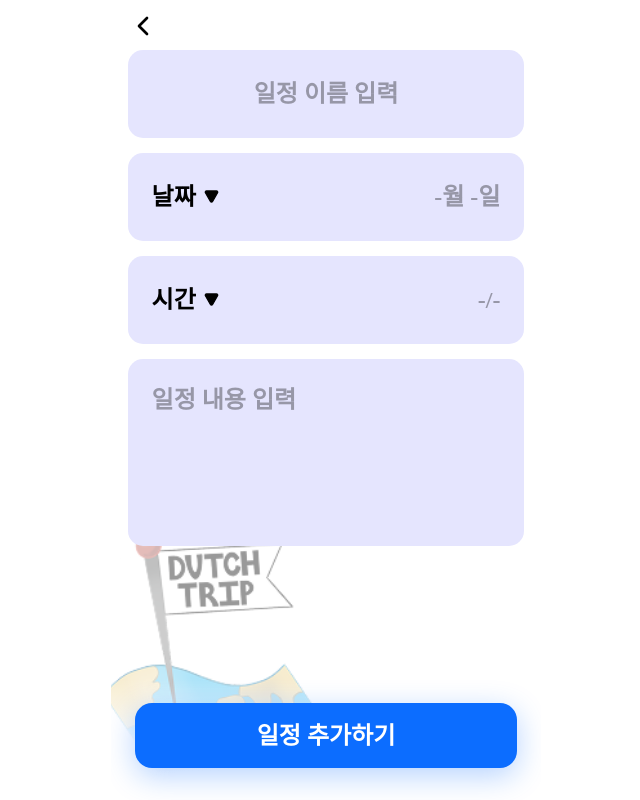
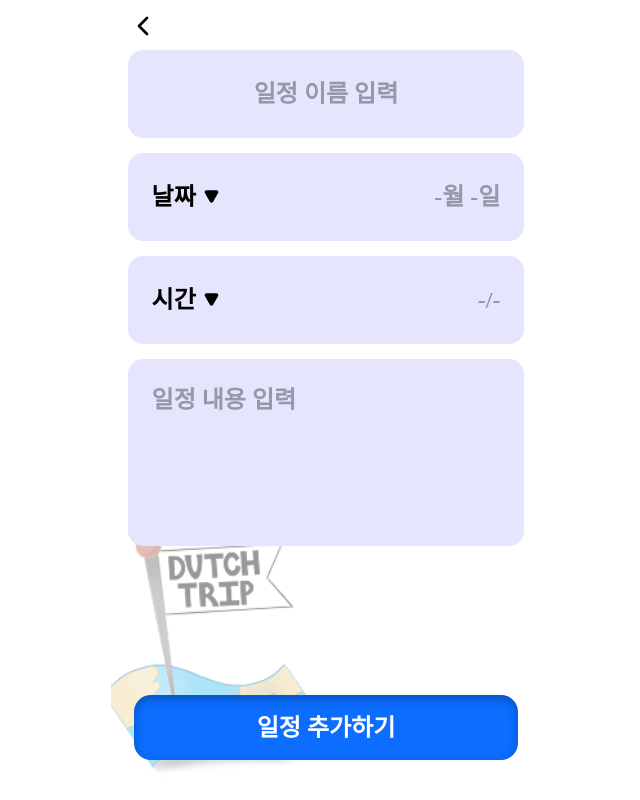
Before and after one commit to seohyun012/Dutch-Trip, a Next.js app: page /add-sch in a window 1280 px wide. Shown: the whole page, without its empty margins (314-954 px from the left). Built offline with nearby package versions, Linux system fonts and the light colour scheme.

Commit message:
feat: 하단 고정 버튼 디자인 통일

```diff
--- a/src/app/add-sch/page.tsx
+++ b/src/app/add-sch/page.tsx
@@ -179,11 +179,11 @@ export default function AddSchedulePage() {
       </main>
 
       {/* 4. 하단 일정 추가 버튼 */}
-      <footer className="absolute bottom-0 left-0 w-full p-6 pb-8 z-30 bg-gradient-to-t from-white via-white/90 to-transparent pointer-events-none">
+      <footer className="absolute bottom-[40px] w-full flex justify-center z-30 pointer-events-none">
         <motion.button
           whileTap={{ scale: 0.95 }}
           onClick={handleSubmit}
-          className="w-full h-[65px] bg-[#0C6DFF] rounded-[17px] shadow-[0_8px_30px_rgb(12,109,255,0.3)] text-white flex items-center justify-center transition-all pointer-events-auto"
+          className="w-[89.5%] h-[65px] bg-[#0C6DFF] rounded-[17px] shadow-[inset_0px_4px_10px_rgba(0,0,0,0.25)] text-white flex items-center justify-center transition-all pointer-events-auto"
           style={{ fontFamily: 'Giants', fontWeight: 700, fontSize: '24px' }}
         >
           일정 추가하기
--- a/src/app/add-trip/page.tsx
+++ b/src/app/add-trip/page.tsx
@@ -186,11 +186,11 @@ export default function AddTripPage() {
       </main>
 
       {/* 최종 제출 버튼 */}
-      <footer className="absolute bottom-0 left-0 w-full p-6 pb-8 z-30 bg-gradient-to-t from-white via-white/90 to-transparent pointer-events-none">
+      <footer className="absolute bottom-[40px] w-full flex justify-center z-30 pointer-events-none">
         <motion.button
           whileTap={{ scale: 0.95 }}
           onClick={handleCreateTrip}
-          className="w-full h-[65px] bg-[#0C6DFF] rounded-[17px] shadow-[0_8px_30px_rgb(12,109,255,0.3)] text-white flex items-center justify-center transition-all pointer-events-auto"
+          className="w-[89.5%] h-[65px] bg-[#0C6DFF] rounded-[17px] shadow-[inset_0px_4px_10px_rgba(0,0,0,0.25)] text-white flex items-center justify-center transition-all pointer-events-auto"
           style={{ fontFamily: 'Giants', fontWeight: 700, fontSize: '24px' }}
         >
           여행 만들기
--- a/src/app/timeline/page.tsx
+++ b/src/app/timeline/page.tsx
@@ -219,11 +219,11 @@ export default function TimelinePage() {
       </main>
 
       {/* --- 하단 고정 버튼 (Add Schedule) --- */}
-      <footer className="absolute bottom-0 left-0 w-full p-6 pb-8 z-30 bg-gradient-to-t from-white via-white/90 to-transparent pointer-events-none">
+      <footer className="absolute bottom-[40px] w-full flex justify-center z-30 pointer-events-none">
         <motion.button
           whileTap={{ scale: 0.95 }}
           onClick={() => router.push('/add-sch')}
-          className="w-full h-[65px] bg-[#0C6DFF] rounded-[17px] shadow-[0_8px_30px_rgb(12,109,255,0.3)] text-white flex items-center justify-center transition-all pointer-events-auto"
+          className="w-[89.5%] h-[65px] bg-[#0C6DFF] rounded-[17px] shadow-[inset_0px_4px_10px_rgba(0,0,0,0.25)] text-white flex items-center justify-center transition-all pointer-events-auto"
         >
           <Plus size={40} strokeWidth={3} />
         </motion.button>
```
